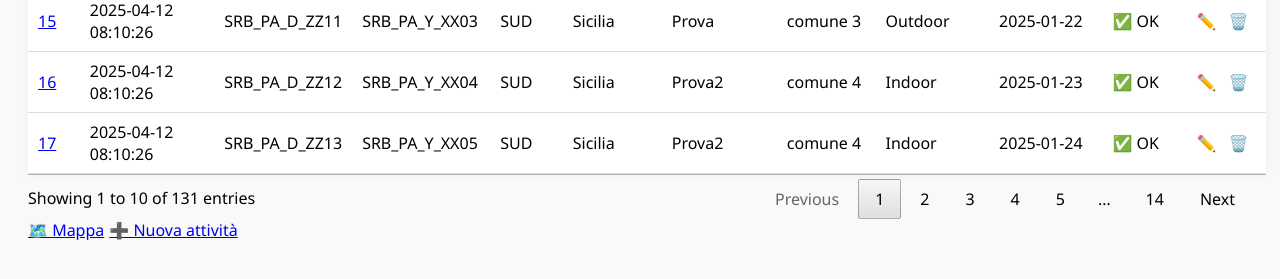
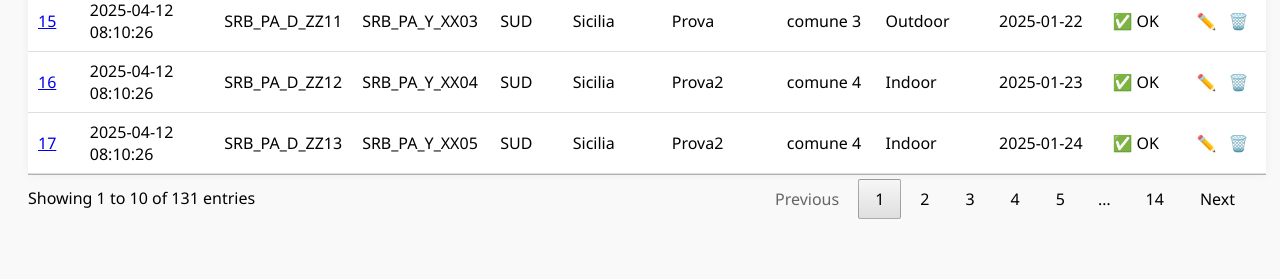
Before and after one commit to roberto-grillo/rollouttool, a Flask app: page /attivita in a window 1280 px wide. Shown: the part 1226-1505 px from the top of the page. After the commit the page ends 1445 px from the top, so only its background shows below. Run offline with Flask 3, Linux system fonts and the light colour scheme; data comes from the database, SQL or seed files in the repository; some libraries are stand-ins or nearby versions.

Commit message:
Update attivita.html
new import button

```diff
--- a/templates/attivita.html
+++ b/templates/attivita.html
@@ -113,13 +113,6 @@
       gap: 5px;
       margin-bottom: 10px;
     }
-
-    .custom-buttons {
-      display: flex;
-      justify-content: flex-start;
-      gap: 5px;
-      margin-bottom: 10px;
-    }
   </style>
 </head>
 <body>
@@ -202,11 +195,6 @@
     </tbody>
   </table>
 
-  <div class="custom-buttons">
-    <a href="/mappa" class="dt-button">🗺️ Mappa</a>
-    <a href="/attivita/0" class="dt-button">➕ Nuova attività</a>
-  </div>
-
   <script src="https://code.jquery.com/jquery-3.7.0.min.js"></script>
   <script src="https://cdn.datatables.net/1.13.6/js/jquery.dataTables.min.js"></script>
   <script src="https://cdn.datatables.net/buttons/2.4.1/js/dataTables.buttons.min.js"></script>
@@ -223,6 +211,7 @@
         buttons: [
           { text: '🗺️ Mappa', action: () => window.location.href='/mappa' },
           { text: '➕ Nuova attività', action: () => window.location.href='/attivita/0' },
+          { text: '📥 Import', action: () => window.location.href='/importa_excel' },
           'copy', 'csv', 'excel', 'pdf', 'print'
         ],
         language: {
```
